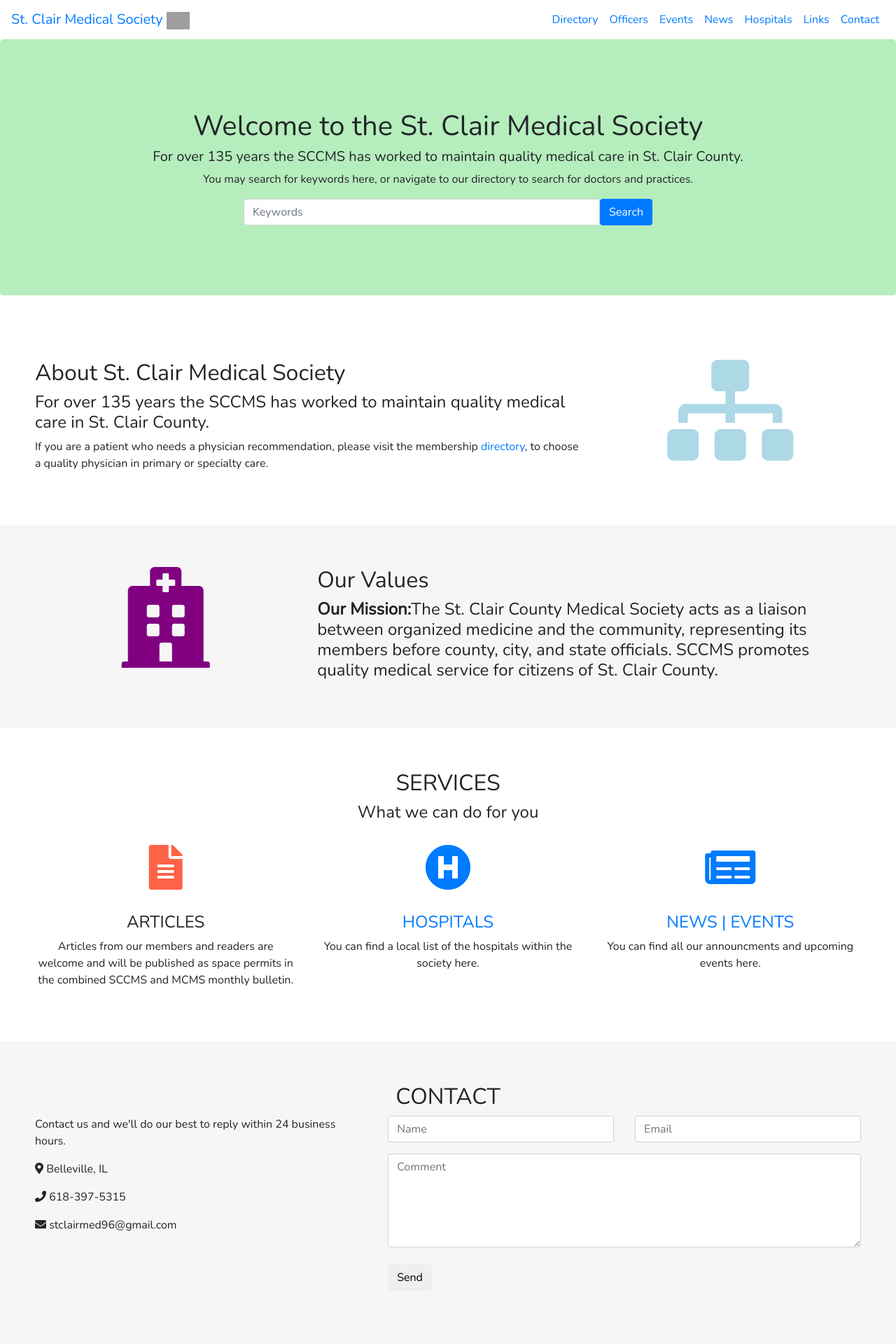
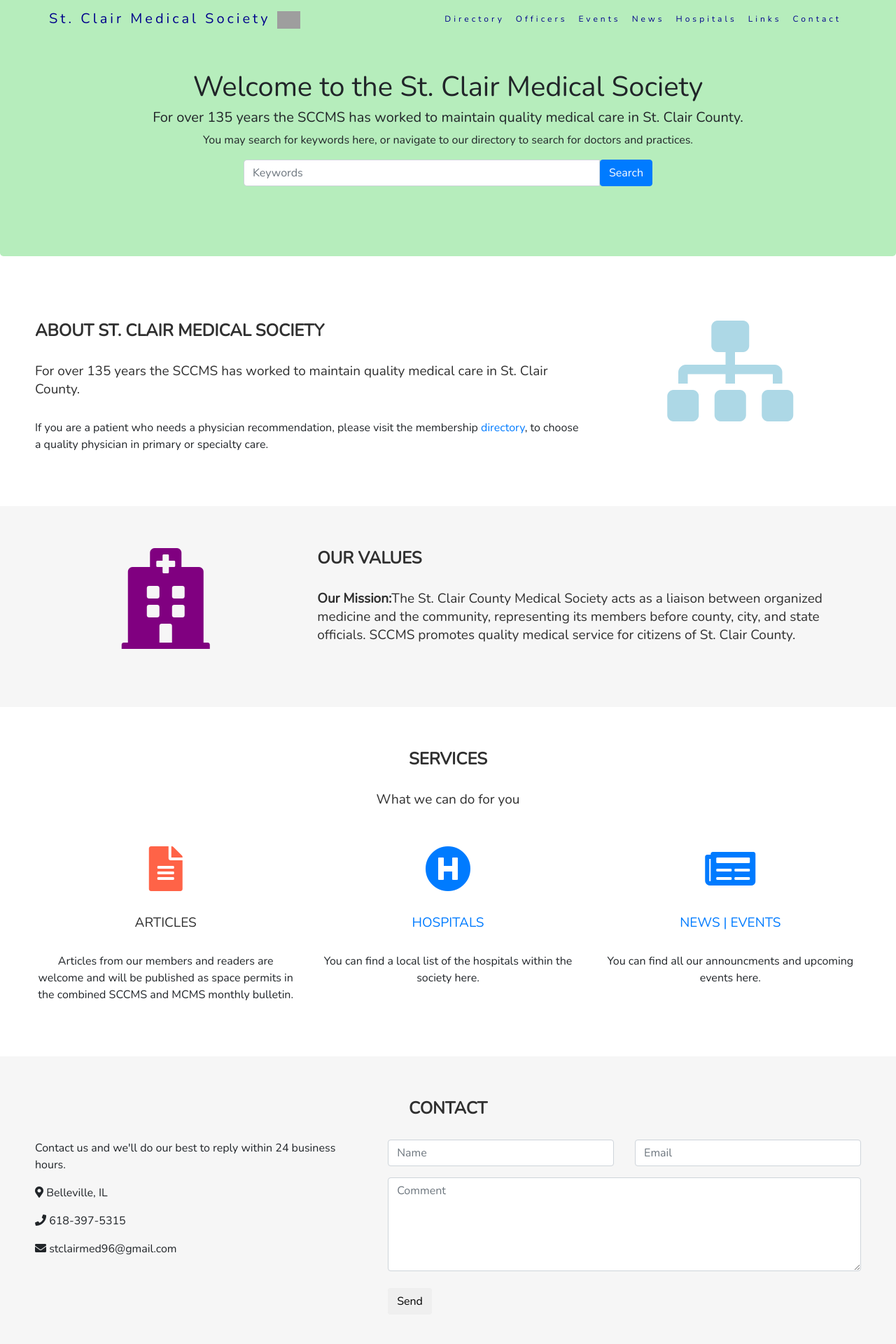
Before and after one commit to ParkinsonXC/stclairmed, a Django app: page / in a window 1280 px wide. Shown: the top 1920 px of the page at 70% size. Run offline with Django 3.2, Linux system fonts and the light colour scheme; parts of the project's set-up code (start-up, migrations or seed data) failed here and were passed over; some libraries are stand-ins or nearby versions; grey boxes are pictures that could not be loaded.

Commit message:
added some jquery to the page for sliding and fading

```diff
--- a/stclairmed/static/css/app.css
+++ b/stclairmed/static/css/app.css
@@ -1,5 +1,30 @@
 body {
   font-family: 'Nunito', sans-serif;
+}
+
+.navbar {
+  margin-bottom: 0;
+  background-color:rgb(182, 237, 188);
+  z-index:9999;
+  border: 0;
+  font-size: 12px;
+  line-height:1.42857143;
+  letter-spacing: 4px;
+  border-radius: 0;
+}
+
+.navbar li a, .navbar .navbar-brand {
+  color: darkblue !important;
+}
+
+.navbar-nav li a:hover, .navbar-nav li.active a {
+  color: #000000 !important;
+  background-color: rgb(163, 63, 172) !important;
+}
+
+.navbar-default .navbar-toggle {
+  border-color: transparent;
+  color: #fff !important;
 }
 
 .jumbotron {
@@ -13,11 +38,6 @@ body {
       text-align: center;
       margin: 25px 0;
   }
-}
-
-
-.bg-purple {
-  background-color: rgb(228, 182, 237);
 }
 
 .bg-grey {
@@ -43,3 +63,53 @@ hr {
   margin: 1em 0;
   padding: 0;
 }
+
+h2 {
+  font-size: 24px;
+  text-transform: uppercase;
+  color: #303030;
+  font-weight: 600;
+  margin-bottom: 30px;
+}
+
+h4 {
+  font-size: 19px;
+  line-height: 1.375em;
+  color: #303030;
+  font-weight: 400;
+  margin-bottom: 30px;
+}
+
+.slideanim {visibility:hidden;}
+.slide {
+    /* The name of the animation */
+    animation-name: slide;
+    -webkit-animation-name: slide;
+    /* The duration of the animation */
+    animation-duration: 1s;
+    -webkit-animation-duration: 1s;
+    /* Make the element visible */
+    visibility: visible;
+}
+
+/* Go from 0% to 100% opacity (see-through) and specify the percentage from when to slide in the element along the Y-axis */
+@keyframes slide {
+    0% {
+        opacity: 0;
+        transform: translateY(70%);
+    }
+    100% {
+        opacity: 1;
+        transform: translateY(0%);
+    }
+}
+@-webkit-keyframes slide {
+    0% {
+        opacity: 0;
+        -webkit-transform: translateY(70%);
+    }
+    100% {
+        opacity: 1;
+        -webkit-transform: translateY(0%);
+    }
+}
--- /dev/null
+++ b/stclairmed/static/js/app.js
@@ -0,0 +1,36 @@
+$(window).scroll(function() {
+    $(".slideanim").each(function(){
+      var pos = $(this).offset().top;
+
+      var winTop = $(window).scrollTop();
+      if (pos < winTop + 600) {
+        $(this).addClass("slide");
+      }
+    });
+  });
+
+  $(document).ready(function(){
+    // Add smooth scrolling to all links in navbar + footer link
+    $(".navbar a, footer a[href='#myPage']").on('click', function(event) {
+
+     // Make sure this.hash has a value before overriding default behavior
+    if (this.hash !== "") {
+
+      // Prevent default anchor click behavior
+      event.preventDefault();
+
+      // Store hash
+      var hash = this.hash;
+
+      // Using jQuery's animate() method to add smooth page scroll
+      // The optional number (900) specifies the number of milliseconds it takes to scroll to the specified area
+      $('html, body').animate({
+        scrollTop: $(hash).offset().top
+      }, 900, function(){
+
+        // Add hash (#) to URL when done scrolling (default click behavior)
+        window.location.hash = hash;
+        });
+      } // End if
+    });
+  })
--- a/stclairmed/templates/base.html
+++ b/stclairmed/templates/base.html
@@ -11,11 +11,13 @@
     <link rel="stylesheet" href="https://use.fontawesome.com/releases/v5.0.13/css/all.css" integrity="sha384-DNOHZ68U8hZfKXOrtjWvjxusGo9WQnrNx2sqG0tfsghAvtVlRW3tvkXWZh58N9jp" crossorigin="anonymous">
     <script src="{% static 'js/bootstrap.min.js' %}"></script>
     <script src="{% static 'js/jquery-3.3.1.min.js' %}"></script>
+    <script src="{% static 'js/app.js' %}"></script>
 
   </head>
 
   <body class="bg-1">
-    <nav class="navbar navbar-expand">
+    <nav class="navbar navbar-expand fixed-top">
+      <div class="container">
       <a class="navbar-brand" href="{% url 'home' %}">St. Clair Medical Society <img src="https://cdn.discordapp.com/attachments/360202360087379968/444954612588347392/MedSocEmblem.png" style="max-height: 25px"/></a>
       <ul class="navbar-nav ml-auto">
         <li class="nav-item"><a class="nav-link" href="{% url 'directory' %}">Directory</a></li>
@@ -24,8 +26,9 @@
         <li class="nav-item"><a class="nav-link" href="{% url 'news' %}">News</a></li>
         <li class="nav-item"><a class="nav-link" href="{% url 'hospitals' %}">Hospitals</a></li>
         <li class="nav-item"><a class="nav-link" href="{% url 'links' %}">Links</a></li>
-        <li class="nav-item"><a class="nav-link" href="{% url 'contact' %}">Contact</a></li>
+        <li class="nav-item"><a class="nav-link" href="#contact">Contact</a></li>
       </ul>
+      </div><!--container-->
     </nav>
 
 
--- a/stclairmed/templates/home.html
+++ b/stclairmed/templates/home.html
@@ -34,7 +34,7 @@
 
     <div class="col-sm-4">
       <div style="font-size:3em; color:lightblue; text-align:center;">
-        <i class="fas fa-sitemap fa-3x"></i>
+        <i class="fas fa-sitemap fa-3x slideanim"></i>
       </div>
     </div><!--col-->
 
@@ -45,7 +45,7 @@
   <div class="row">
     <div class="col-sm-4">
         <div style="font-size:3em; color:purple; text-align:center;">
-          <i class="fas fa-hospital fa-3x"></i>
+          <i class="fas fa-hospital fa-3x slideanim"></i>
         </div>
     </div><!--col-->
 
@@ -64,7 +64,7 @@
   <h2>SERVICES</h2>
   <h4>What we can do for you</h4>
   <br>
-  <div class="row">
+  <div class="row slideanim">
     <div class="col-sm-4">
       <div style="font-size:3em; color:tomato; text-align:center;">
         <i class="fas fa-file-alt fa-lg"></i>
@@ -95,9 +95,9 @@
   </div><!--row-->
 </div><!--container-->
 
-<div class="container-fluid bg-grey">
+<div id="contact" class="container-fluid bg-grey">
   <h2 class="text-center">CONTACT</h2>
-  <div class="row">
+  <div class="row slideanim">
     <div class="col-sm-5">
       <p>Contact us and we'll do our best to reply within 24 business hours.</p>
       <p><i class="fas fa-map-marker-alt"></i> Belleville, IL</p>
```
